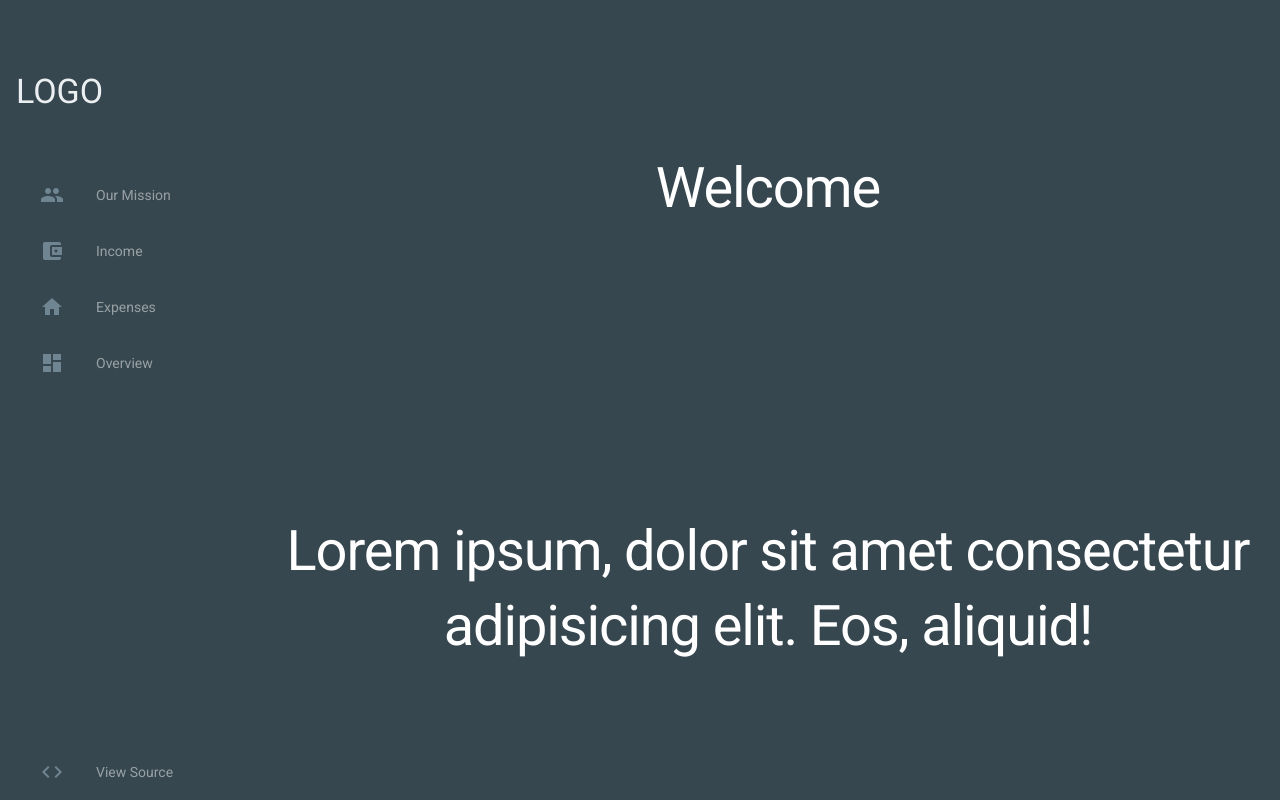
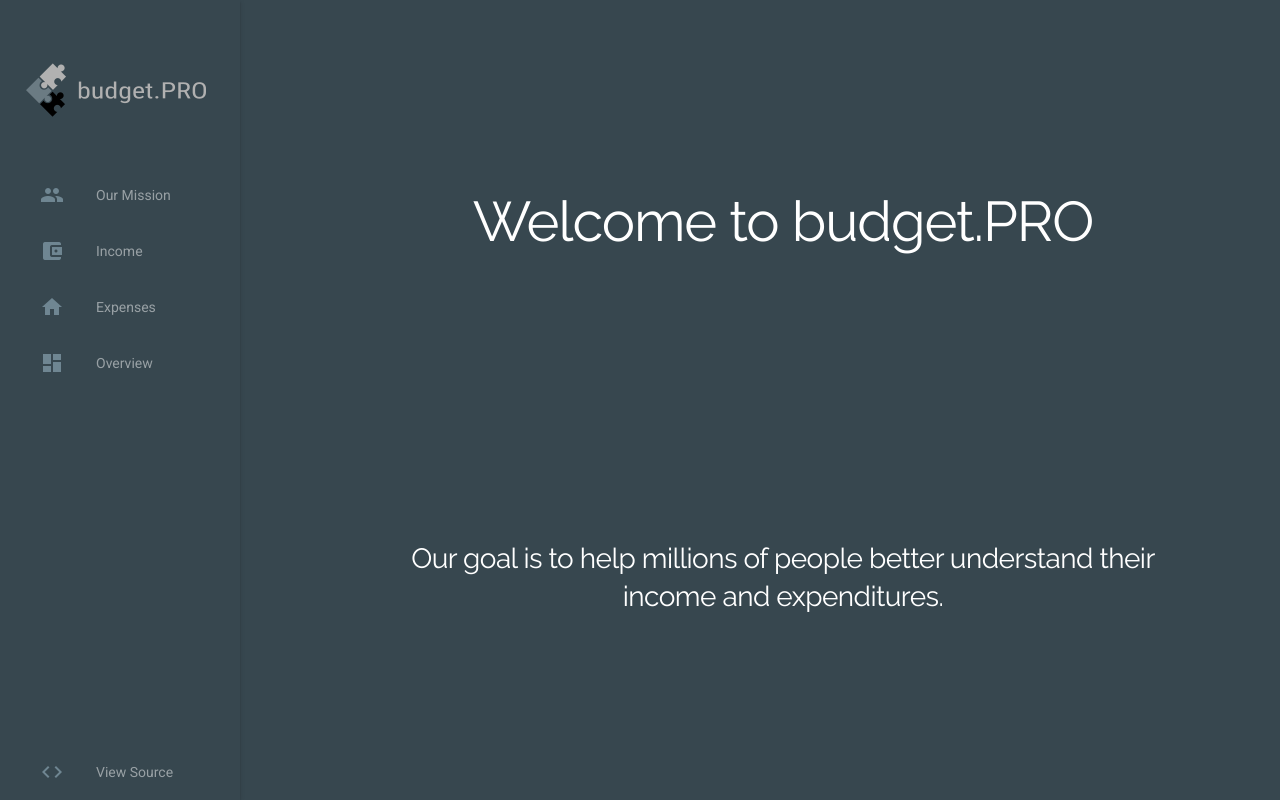
Before and after one commit to wwoods1016/budget-pro-app, a website: page public/about-us.html in a window 1280 px wide. Drawn offline with nearby package versions, Linux system fonts and the light colour scheme.

Commit message:
Logo and Our Mission page

```diff
--- a/public/about-us.html
+++ b/public/about-us.html
@@ -45,6 +45,7 @@
 			rel="stylesheet"
 			href="https://fonts.googleapis.com/css?family=Roboto:regular,bold,italic,thin,light,bolditalic,black,medium&amp;lang=en"
 		/>
+		<link href="https://fonts.googleapis.com/css?family=Raleway&display=swap" rel="stylesheet">
 		<link
 			rel="stylesheet"
 			href="https://fonts.googleapis.com/icon?family=Material+Icons"
@@ -79,7 +80,7 @@
 				class="demo-drawer-title demo-drawer mdl-layout__drawer mdl-color--blue-grey-900 mdl-color-text--blue-grey-50"
 			>
 				<header class="demo-drawer-header">
-					<h3>LOGO</h3>
+					<img id="logo" src="../public/img/logo.png"/>
 				</header>
 				<nav
 					class="demo-navigation mdl-navigation mdl-color--blue-grey-800"
@@ -132,8 +133,8 @@
 			</div>
 			<main class="mdl-layout__content mdl-color--grey-100">
 				<div id="welcome-main" class="about-main mdl-grid demo-content fill-background" >
-					<h1 id="welcome-title">Welcome</h1>
-					<h1 id="welcome-subtitle">Lorem ipsum, dolor sit amet consectetur adipisicing elit. Eos, aliquid!</h1>
+					<h1 id="welcome-title">Welcome to budget.PRO</h1>
+					<h1 id="welcome-subtitle">Our goal is to help millions of people better understand their income and expenditures.</h1>
 				</div>
 			</main>
 		</div>
--- a/public/css/styles.css
+++ b/public/css/styles.css
@@ -195,7 +195,7 @@ _:-ms-input-placeholder,
 }
 .demo-updates .mdl-card__title {
 	min-height: 200px;
-	background-image: url('../img/business.png');
+	background-image: url('../img/check.jpg');
 	background-position: 90% 100%;
 	background-repeat: no-repeat;
 }
@@ -238,10 +238,7 @@ _:-ms-input-placeholder,
 	margin-top: 10px;
 	padding-left: 0;
 }
-/* Learn more card */
-.mdl-card__title-text {
-	text-shadow: 2px 2px 4px #ffffff;
-}
+
 /* Budget text color */
 .mdl-checkbox {
 	color: #ffffff;
@@ -255,6 +252,12 @@ _:-ms-input-placeholder,
 	background-color: white;
 }
 
+/* Logo */
+#logo {
+	position: absolute;
+	top: -10px;
+}
+
 /* About page */
 
 .about-main {
@@ -264,8 +267,10 @@ _:-ms-input-placeholder,
 
 /* Welcome Page */
 
-#welcome-header {
+@media only screen and (min-width: 1024px) {
+	#welcome-header {
 	display: none;
+}
 }
 
 #welcome-main {
@@ -274,16 +279,55 @@ _:-ms-input-placeholder,
 	justify-content: center;
 	align-items: center;
 	text-align: center;
+	border-left: 15px solid #37474F;
+	border-right: 15px solid #37474F;
 }
 
 #welcome-title {
+	position: absolute;
 	color: white;
-	margin: 0 20px;
+	top: 20%;
+	max-width: 80%;
+	font-family: 'Raleway', sans-serif;
+-webkit-animation: .5s ease 0s normal forwards 1 fadein;
+    animation: .5s ease 0s normal forwards 1 fadein;
+}
+
+@keyframes fadein{
+    0% { opacity:0; }
+    66% { opacity:0; }
+    100% { opacity:1; }
+}
+
+@-webkit-keyframes fadein{
+    0% { opacity:0; }
+    66% { opacity:0; }
+    100% { opacity:1; }
 }
 
 #welcome-subtitle {
+	position: absolute;
 	color: white;
-	margin: 0 20px;
+	font-size: 2em;
+	bottom: 20%;
+	font-family: 'Raleway', sans-serif;
+	max-width: 80%;
+	-webkit-animation: 3s ease 0s normal forwards 1 fadein;
+    animation: 3s ease 0s normal forwards 1 fadein;
+}
+
+@keyframes fadein{
+    0% { opacity:0; }
+    66% { opacity:0; }
+    100% { opacity:1; }
+}
+
+@-webkit-keyframes fadein{
+    0% { opacity:0; }
+    66% { opacity:0; }
+    100% { opacity:1; }
+}
+
 }
 
 .demo-drawer-title {
```
Also changed, not shown: public/dashboard.html (+1 -1 lines), public/expenses.html (+1 -1 lines), public/income.html (+5 -6 lines), public/img/check.jpg (added), public/img/favicon.png, public/img/logo.png (added).
